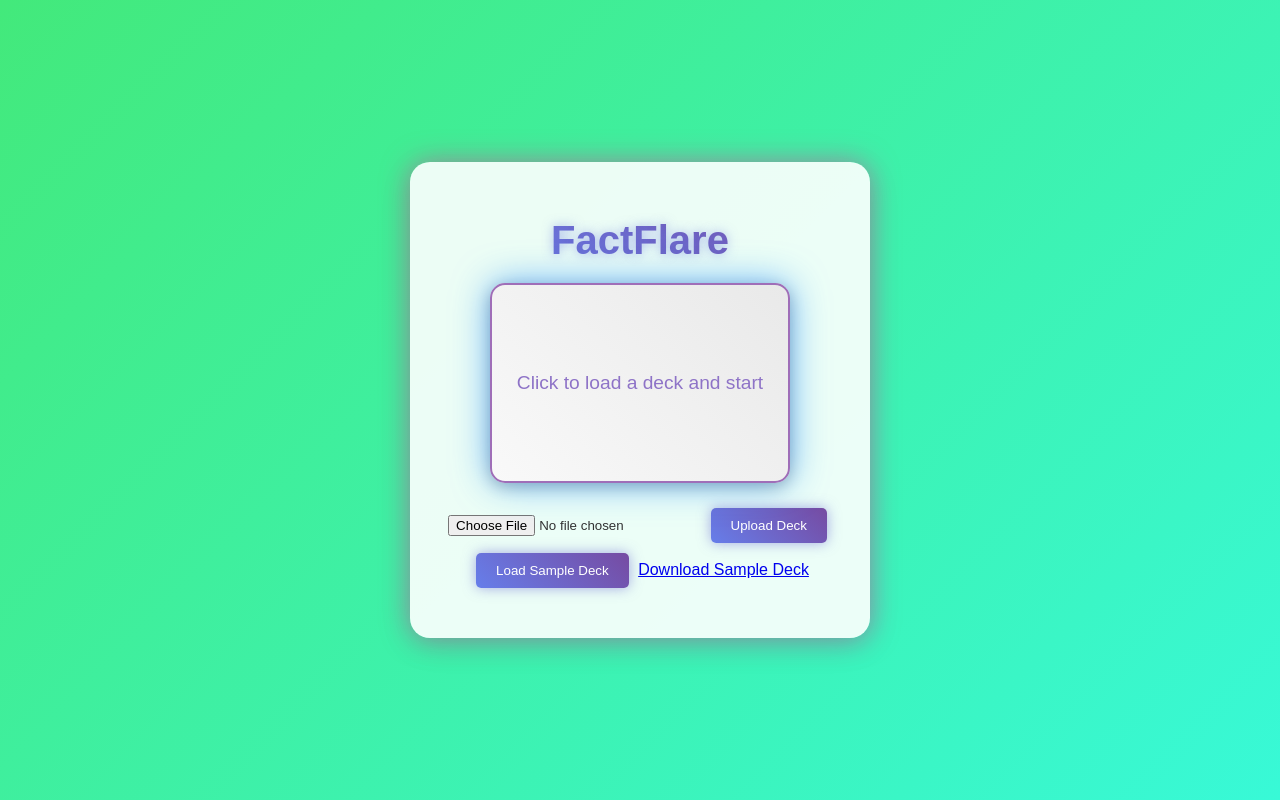
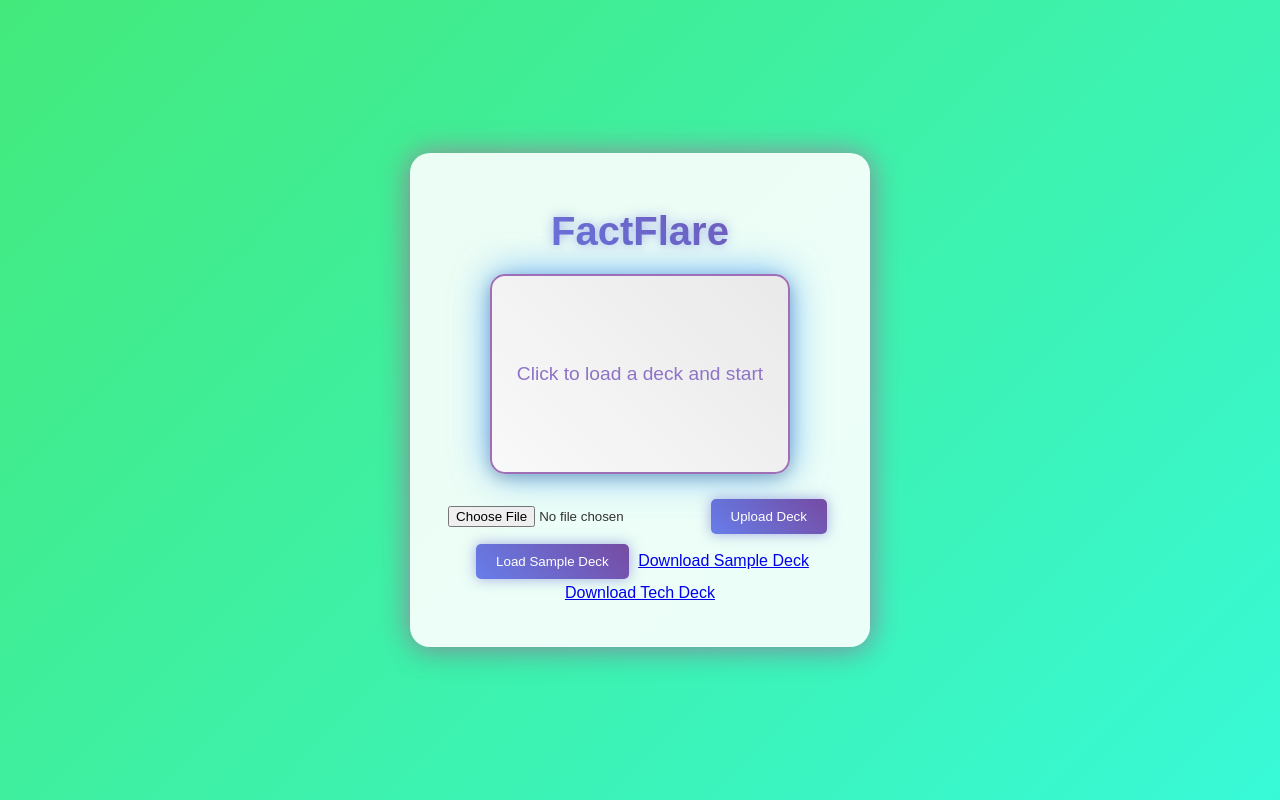
Before and after one commit to ericmacharia6907-max/FactFlare, a Flask app: page / in a window 1280 px wide. Run offline with Flask 3, Linux system fonts and the light colour scheme.

Commit message:
Add Tech Facts deck and generalized download route

```diff
--- a/app.py
+++ b/app.py
@@ -61,6 +61,13 @@ def download_sample():
         return send_file(sample_path, as_attachment=True, download_name='Sample_Facts.json')
     return jsonify({'error': 'Sample deck not found'})
 
+@app.route('/download/<deck_name>')
+def download_deck(deck_name):
+    deck_path = os.path.join('decks', f'{deck_name}.json')
+    if os.path.exists(deck_path):
+        return send_file(deck_path, as_attachment=True, download_name=f'{deck_name}.json')
+    return jsonify({'error': 'Deck not found'})
+
 @app.route('/next_fact')
 def next_fact():
     if not current_deck:
--- a/templates/index.html
+++ b/templates/index.html
@@ -17,7 +17,8 @@
             <button type="submit">Upload Deck</button>
         </form>
         <button id="load-sample-btn">Load Sample Deck</button>
-        <a href="/download_sample" download="Sample_Facts.json">Download Sample Deck</a>
+        <a href="/download/Sample_Facts">Download Sample Deck</a>
+        <a href="/download/Tech_Facts">Download Tech Deck</a>
         <button id="export-btn" style="display:none;">Export Deck</button>
         <div id="status"></div>
     </div>
```
Also changed, not shown: decks/Tech_Facts.json (added, +15 -0 lines).
